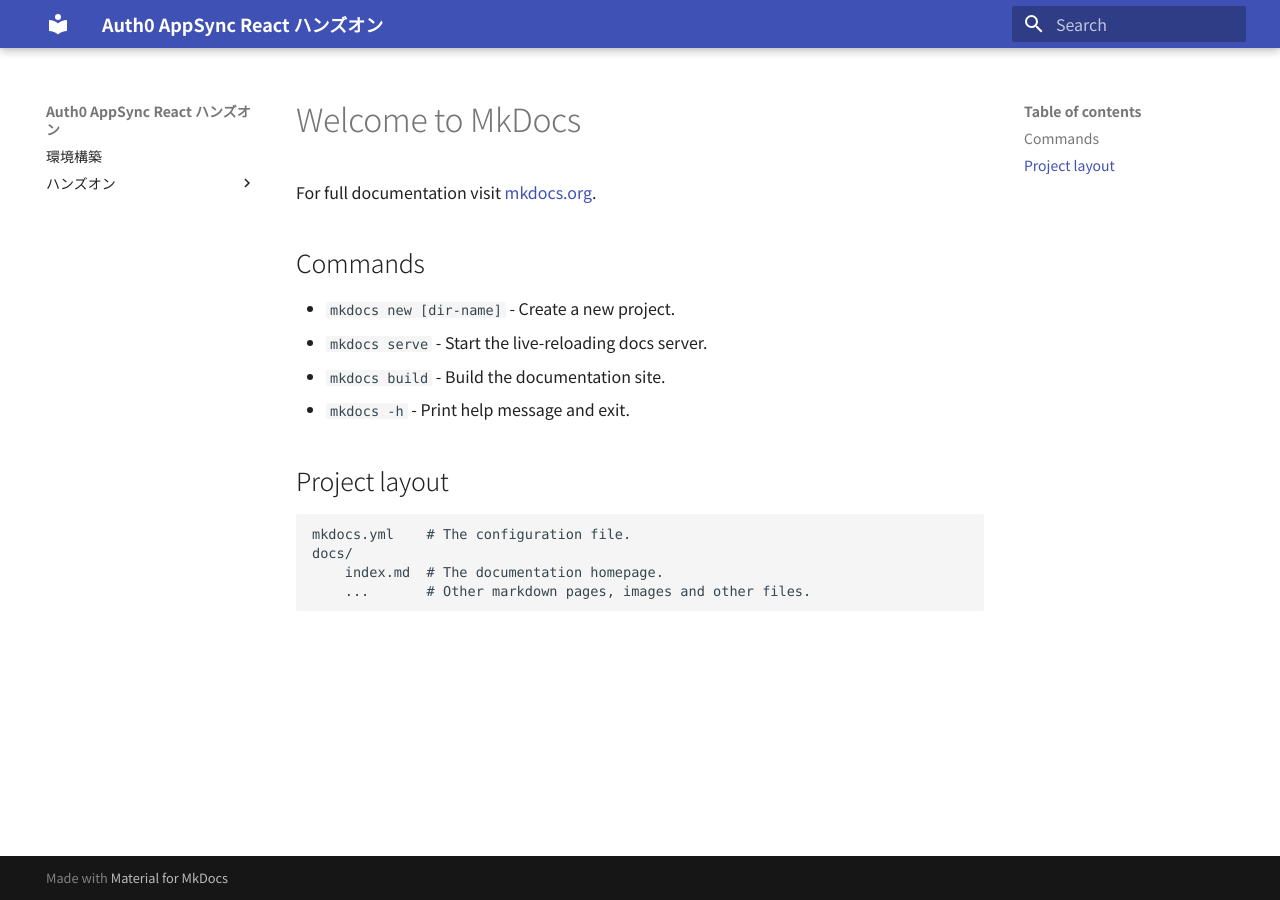
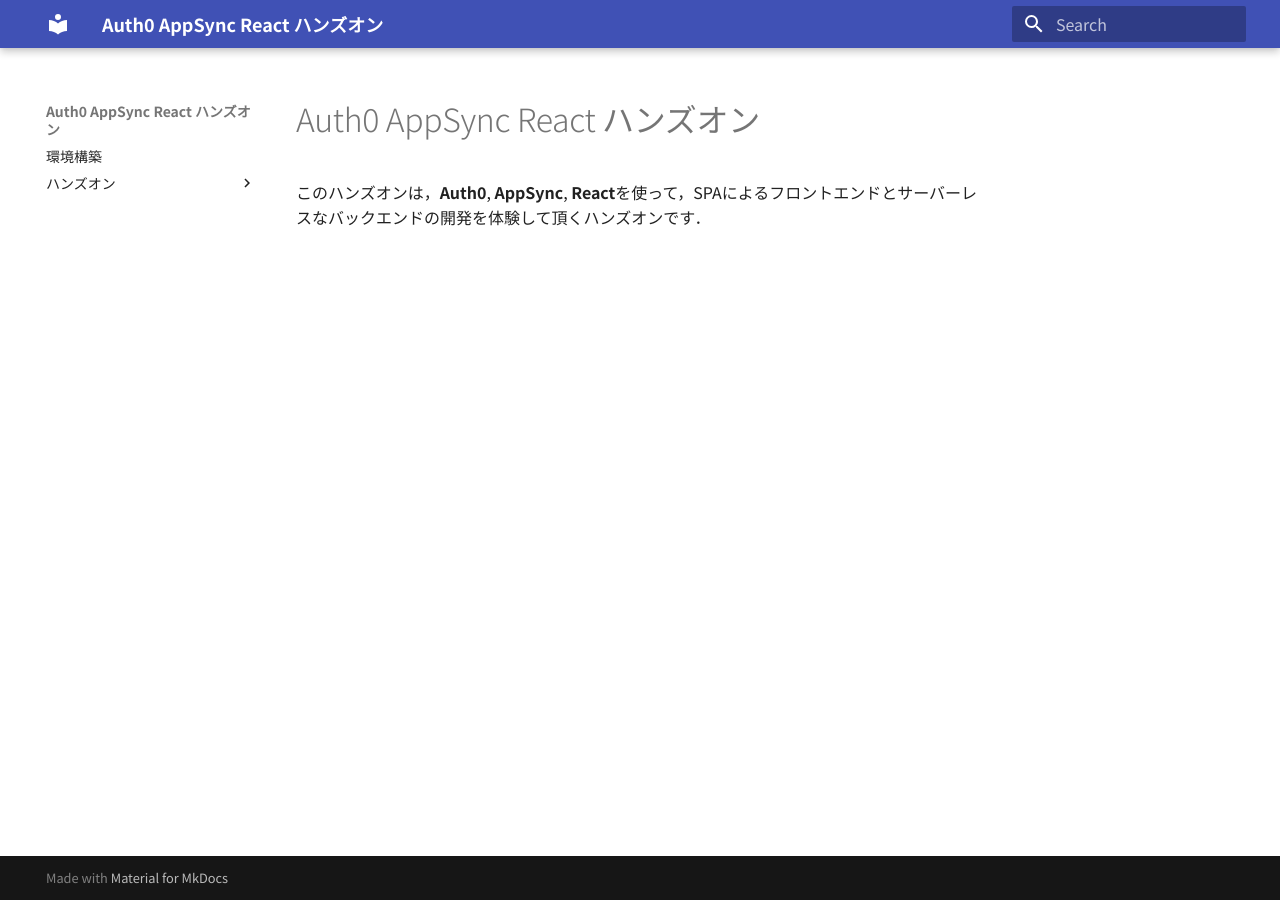
Before and after one commit to intercept6/Auth0-AppSync-React-handson, an MkDocs documentation site: the page built from docs/index.md, in a window 1280 px wide. Built offline with MkDocs 1.6.1 and Material for MkDocs 9.7.7, drawn with Linux system fonts in a browser that asks for light colours; some web fonts are replaced.

Commit message:
トップページを作成する

```diff
--- a/docs/index.md
+++ b/docs/index.md
@@ -1,17 +1,3 @@
-# Welcome to MkDocs
+# Auth0 AppSync React ハンズオン
 
-For full documentation visit [mkdocs.org](https://www.mkdocs.org).
-
-## Commands
-
-* `mkdocs new [dir-name]` - Create a new project.
-* `mkdocs serve` - Start the live-reloading docs server.
-* `mkdocs build` - Build the documentation site.
-* `mkdocs -h` - Print help message and exit.
-
-## Project layout
-
-    mkdocs.yml    # The configuration file.
-    docs/
-        index.md  # The documentation homepage.
-        ...       # Other markdown pages, images and other files.
+このハンズオンは，**Auth0**, **AppSync**, **React**を使って，SPAによるフロントエンドとサーバーレスなバックエンドの開発を体験して頂くハンズオンです．
```
